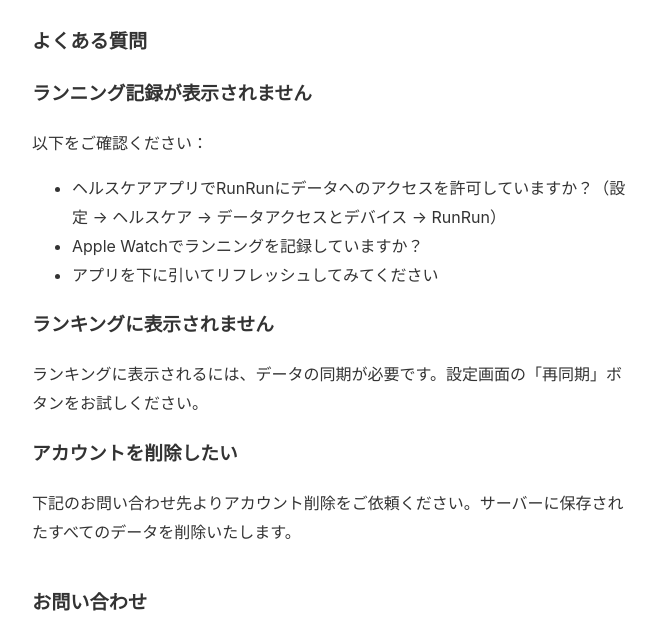
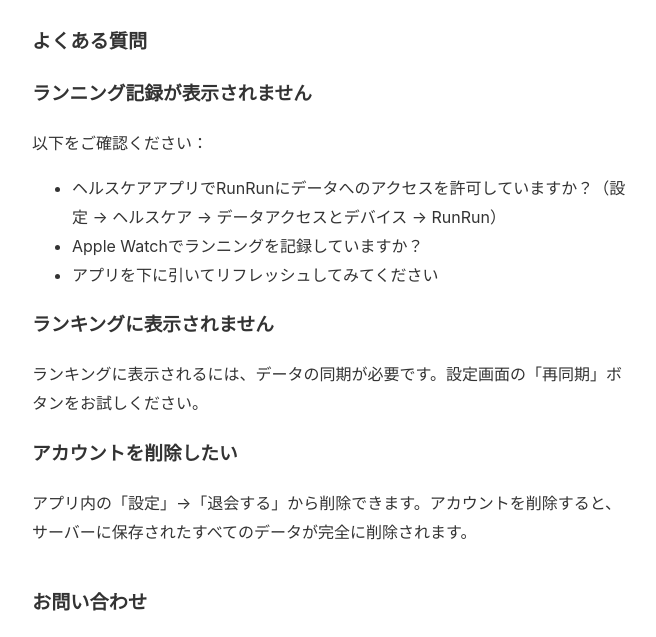
Before and after one commit to sawasige/runrun-ios, a plain HTML site: page docs/support.html in a window 1280 px wide. Shown: the part 94-731 px from the top of the page, without its empty margins (308-964 px from the left). Drawn offline with Linux system fonts and the light colour scheme.

Commit message:
docs: サポートページのアカウント削除説明を更新
アプリ内から削除できるようになったため、説明を更新

🤖 Generated with [Claude Code](https://claude.com/claude-code)

Co-Authored-By: Claude Opus 4.5 <noreply@anthropic.com>

```diff
--- a/docs/support.html
+++ b/docs/support.html
@@ -42,7 +42,7 @@
     <p>ランキングに表示されるには、データの同期が必要です。設定画面の「再同期」ボタンをお試しください。</p>
 
     <h3>アカウントを削除したい</h3>
-    <p>下記のお問い合わせ先よりアカウント削除をご依頼ください。サーバーに保存されたすべてのデータを削除いたします。</p>
+    <p>アプリ内の「設定」→「退会する」から削除できます。アカウントを削除すると、サーバーに保存されたすべてのデータが完全に削除されます。</p>
 
     <h2>お問い合わせ</h2>
     <div class="contact">
```
